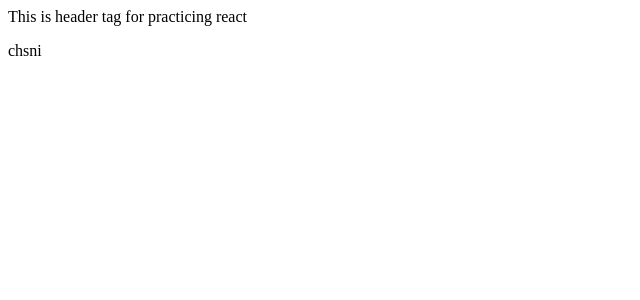
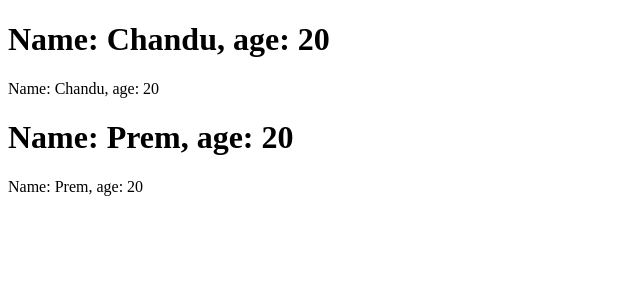
Before and after one commit to Prem3a3/react-practice-auth, a React (Create React App) app: page / in a window 1280 px wide. Shown: the top 300 px of the page, without its empty margins (0-640 px from the left). Built offline with nearby package versions, Linux system fonts and the light colour scheme.

Commit message:
completeted props basics function adn class

```diff
--- a/src/App.css
+++ b/src/App.css
@@ -36,3 +36,13 @@
     transform: rotate(360deg);
   }
 }
+
+#para{
+  color: red;
+  background-color: rgb(120, 196, 27);
+}
+
+.primary{
+  color: rgb(21, 0, 255);
+  border: 300px;
+}
--- a/src/App.js
+++ b/src/App.js
@@ -1,12 +1,21 @@
 import logo from './logo.svg';
 import './App.css';
 import { Header } from './header';
+import { User } from './User';
+
+let s1 = {
+  background: "white",
+  color: "black",
+  marginTop: "200px",
+  border: "100px"
+}
 
 export function App() {
   return (
     <div>
-      <Header/>
-      <p>chsni</p>
+      <User name = 'Chandu' age = '20'/>
+      <User name = 'Prem' age = '20'/>
+
     </div>
   )
 }
--- /dev/null
+++ b/src/User.js
@@ -0,0 +1,26 @@
+// export function User(props) {
+//     console.log(props);
+//     return (
+//         <>
+//             <h1>Name: {props.name}, age: {props.age}</h1>
+
+//         </>
+//     )
+// }
+import React from "react";
+
+export class User extends React.Component {
+    // constructor(props){}
+
+    render() {
+    //   <User name = 'Chandu' age = '20'/>
+        return (
+            <>
+                <h1>Name: {this.props.name}, age: {this.props.age}</h1>
+                <p>Name: {this.props.name}, age: {this.props.age}</p>
+
+            </>
+        )
+    }
+
+}
--- a/src/header.js
+++ b/src/header.js
@@ -1,7 +1,15 @@
 export function Header() {
     return (
+        <div>
         <header>
             This is header tag for practicing react
         </header>
+        <h1 id="summation" className="test">
+            {sumOfNumbers(23,56)}
+        </h1>
+        </div>
     )
 }
+function sumOfNumbers(a, b) {
+    return a % b;
+}
```
